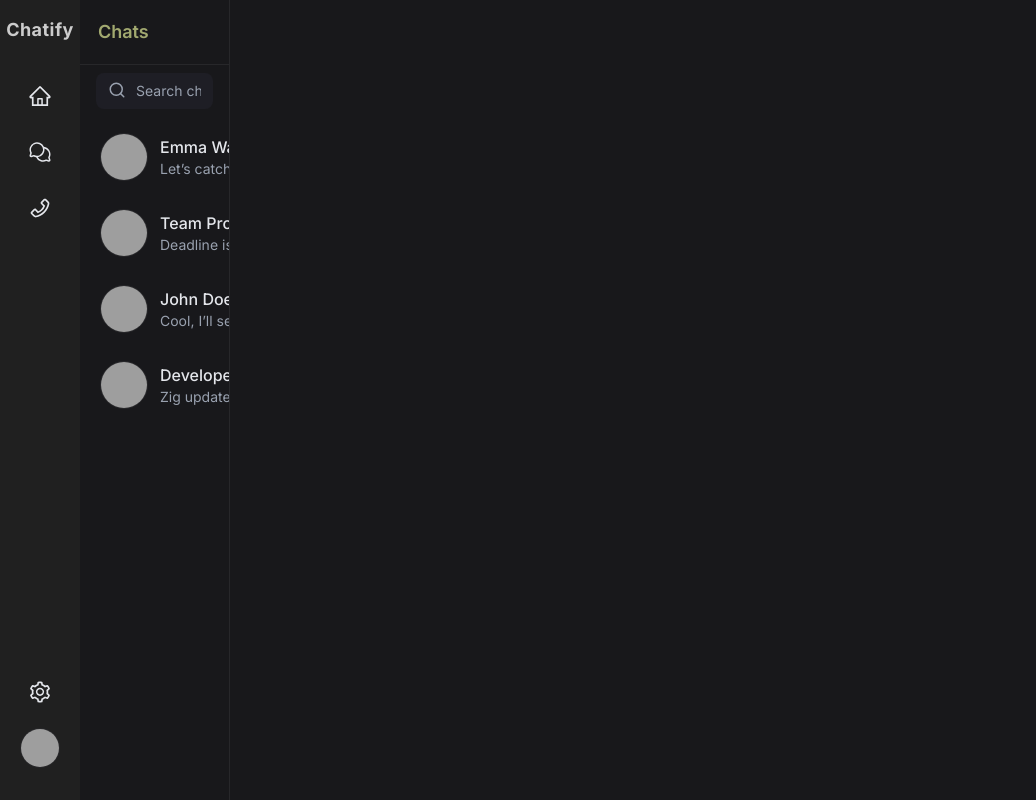
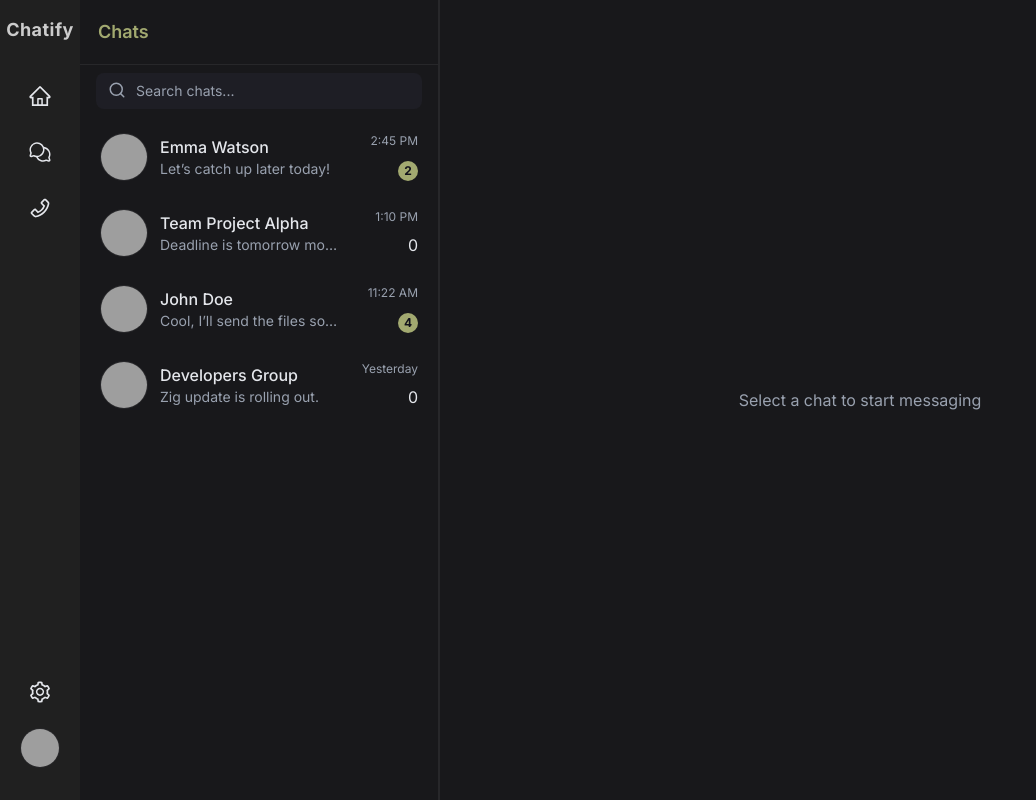
Before and after one commit to aniketmahajan04/chatify, a React (Vite) app in the folder frontend/: page / in a window 1280 px wide. Shown: the whole page, without its empty margins (0-1036 px from the left). Built offline with nearby package versions, Linux system fonts and the light colour scheme; grey boxes are pictures that could not be loaded.

Commit message:
implement individual chat section responsive

```diff
--- a/frontend/src/components/ChatList.tsx
+++ b/frontend/src/components/ChatList.tsx
@@ -53,7 +53,7 @@ export const ChatsList = ({ onSelectChat }: Props) => {
   );
 
   return (
-    <section className="flex flex-col bg-[#18181B] text-[#E4E6EB] md:w-[25%] w-full border-r border-[#27272A] h-screen overflow-hidden">
+    <section className="flex flex-col bg-[#18181B] text-[#E4E6EB] w-full border-r border-[#27272A] h-screen overflow-hidden">
       {/* Header */}
       <div className="p-4.5 flex items-center justify-between border-b border-[#27272A]">
         <h2 className="text-lg font-semibold text-[#A2A970]">Chats</h2>
--- a/frontend/src/components/IndividualChat.tsx
+++ b/frontend/src/components/IndividualChat.tsx
@@ -61,13 +61,13 @@ export const IndividualChat = ({ chat, onBack }: Props) => {
             </button>
           )}
           <img
-            src="https://randomuser.me/api/portraits/women/12.jpg"
+            src={chat.avatar}
             alt="Avatar"
             className="w-10 h-10 rounded-full border border-[#27272A]"
           />
           <div>
-            <h2 className="font-medium text-[#E4E6EB]">Emma Watson</h2>
-            <p className="text-xs text-gray-400">Online</p>
+            <h2 className="font-medium text-[#E4E6EB]">{chat.name}</h2>
+            <p className="text-xs text-gray-400">online</p>
           </div>
         </div>
 
@@ -109,7 +109,7 @@ export const IndividualChat = ({ chat, onBack }: Props) => {
       </div>
 
       {/* Input */}
-      <div className="flex items-center gap-2 px-4 py-3 border-t border-[#27272A] bg-[#18181B]">
+      <div className="flex items-center gap-2 px-4 py-3 border-t border-[#27272A] bg-[#18181B] mb-16 md:mb-0">
         <input
           type="text"
           placeholder="Type a message..."
--- a/frontend/src/pages/ChatPage.tsx
+++ b/frontend/src/pages/ChatPage.tsx
@@ -17,22 +17,37 @@ export const ChatPage = () => {
 
   return (
     <div className="flex h-screen">
+      {/* Sidebar (always visible on desktop) */}
       <SideBar />
 
-      {/* ChatsList */}
-      <div className={`md:flex ${selectedChat ? "hidden" : "flex"} flex-1`}>
-        <ChatsList onSelectChat={(chat) => setSelectedChat(chat)} />
+      {/* ✅ Desktop layout */}
+      <div className="hidden md:flex flex-1">
+        {/* Chats list */}
+        <div className="w-[30%] border-r border-[#27272A]">
+          <ChatsList onSelectChat={(chat) => setSelectedChat(chat)} />
+        </div>
+
+        {/* Chat area */}
+        <div className="flex-1">
+          {selectedChat ? (
+            <IndividualChat chat={selectedChat} />
+          ) : (
+            <div className="flex h-full items-center justify-center text-gray-400">
+              Select a chat to start messaging
+            </div>
+          )}
+        </div>
       </div>
 
-      {/* IndividualChat */}
-      <div className={`flex-1 ${selectedChat ? "flex" : "hidden"} md:flex`}>
-        {selectedChat ? (
+      {/* ✅ Mobile layout (toggle between list and chat) */}
+      <div className="flex flex-1 md:hidden">
+        {!selectedChat ? (
+          <ChatsList onSelectChat={(chat) => setSelectedChat(chat)} />
+        ) : (
           <IndividualChat
             chat={selectedChat}
             onBack={() => setSelectedChat(null)}
           />
-        ) : (
-          <div className="flex-1 bg-[#181818"></div>
         )}
       </div>
     </div>
```
